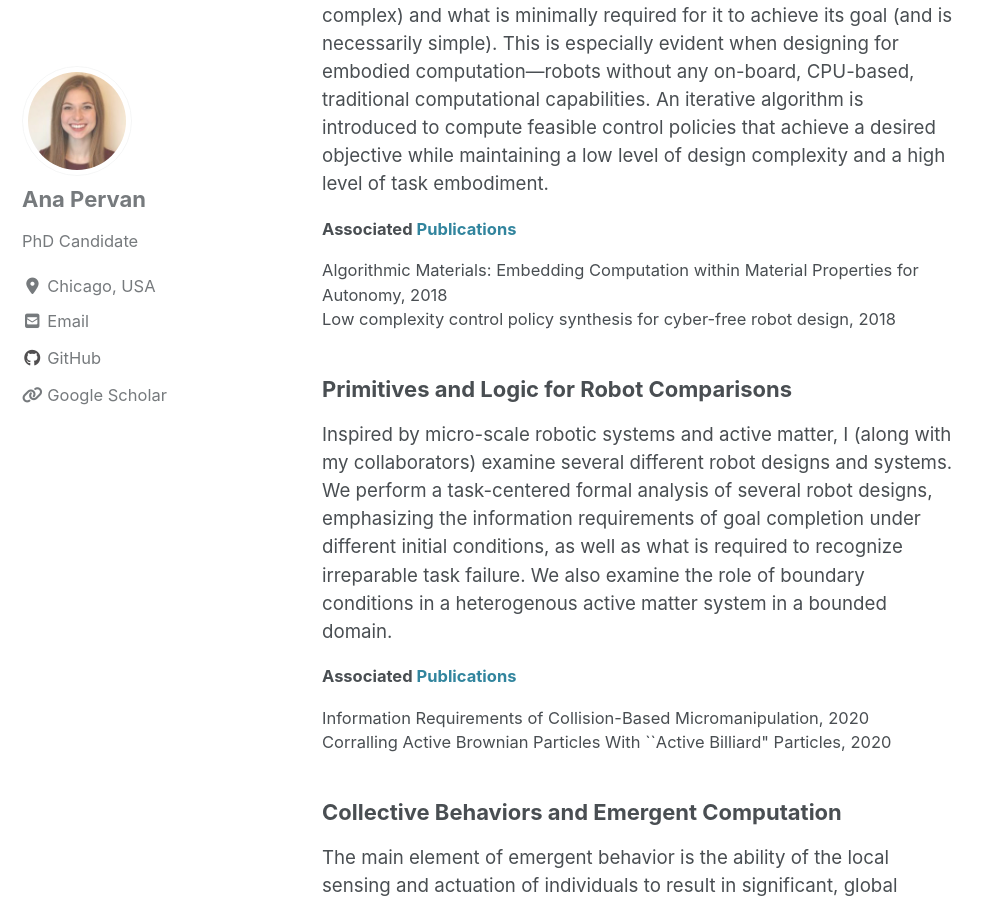
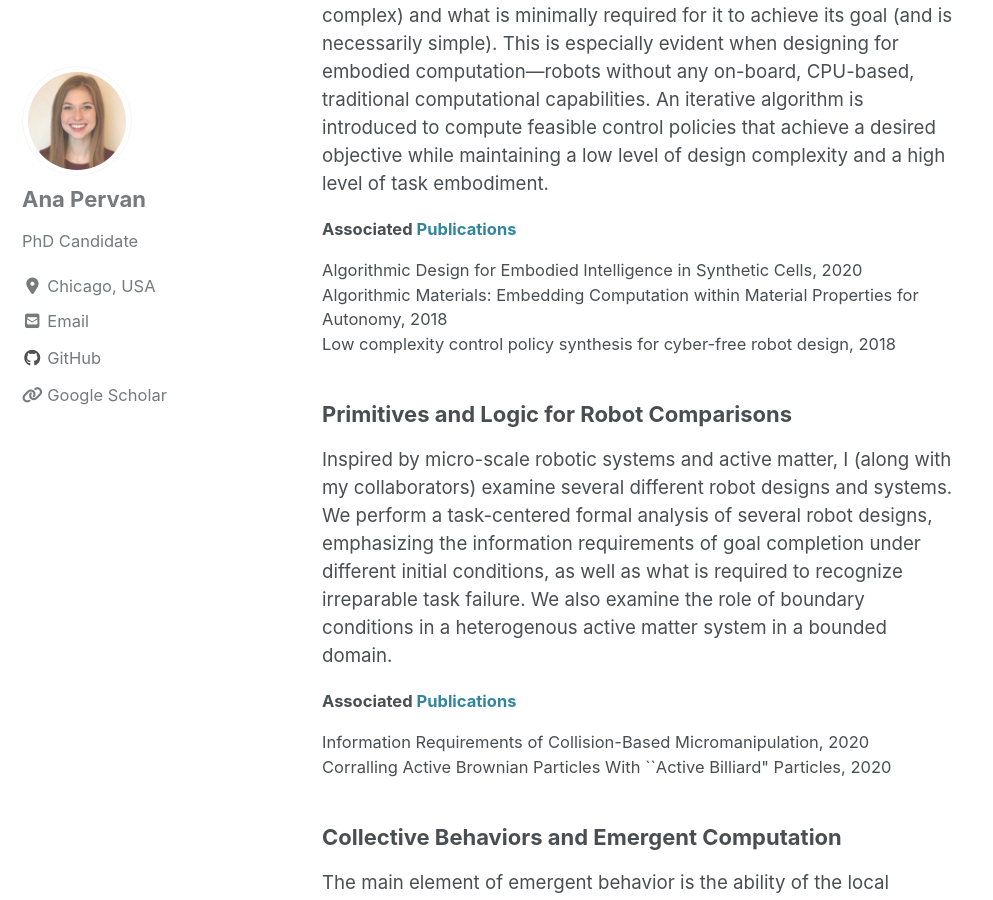
Before and after one commit to anapervan/anapervan.github.io, a Jekyll site: the page built from projects.html, in a window 1280 px wide and 900 px high, scrolled down 899 px. Shown: the whole window, without its empty margins (0-993 px from the left). Built offline with Jekyll 4.4.1, drawn with Linux system fonts in a browser that asks for light colours; cached includes are drawn as plain includes; nearby versions of some CDN libraries.

Commit message:
added TASE submission

```diff
--- a/projects.html
+++ b/projects.html
@@ -51,7 +51,8 @@ author_profile: true
   <br><p style="font-size:75%;"><b>Associated <a href="../publications">Publications</a></b></p>
   <!-- <br>Nature Materials, 2020 -->
   <!-- <br>TASE, 2020 -->
-  <p style="font-size:75%;">Algorithmic Materials: Embedding Computation within Material Properties for Autonomy, 2018
+  <p style="font-size:75%;">Algorithmic Design for Embodied Intelligence in Synthetic Cells, 2020
+  <br>Algorithmic Materials: Embedding Computation within Material Properties for Autonomy, 2018
   <br>Low complexity control policy synthesis for cyber-free robot design, 2018</p>
 
 
--- a/publications.html
+++ b/publications.html
@@ -9,6 +9,9 @@ author_profile: true
   <p style="font-size:0.85em"><b>Bayesian Particles on Cyclic Graphs</b>
     <br>A. Pervan and T. D. Murphey
     <br><i>arXiv preprint arXiv:2003.03793</i>, 2020. <a href="/assets/pdfs/BayesianParticlesOnCyclicGraphs.pdf">PDF</a></p>
+  <p style="font-size:0.85em"><b>Algorithmic Design for Embodied Intelligence in Synthetic Cells</b>
+    <br>A. Pervan and T. D. Murphey
+    <br><i>arXiv preprint arXiv:2006.07244</i>, 2020. <a href="/assets/pdfs/AlgorithmicDesignforEmbodiedIntelligence.pdf">PDF</a></p>
 
   <center><h3>Journal Papers</h3></center>
   <p style="font-size:0.85em"><b>A robot made of robots: emergent transport and control of a smarticle ensemble</b>
```
Also changed, not shown: 1 other file.
